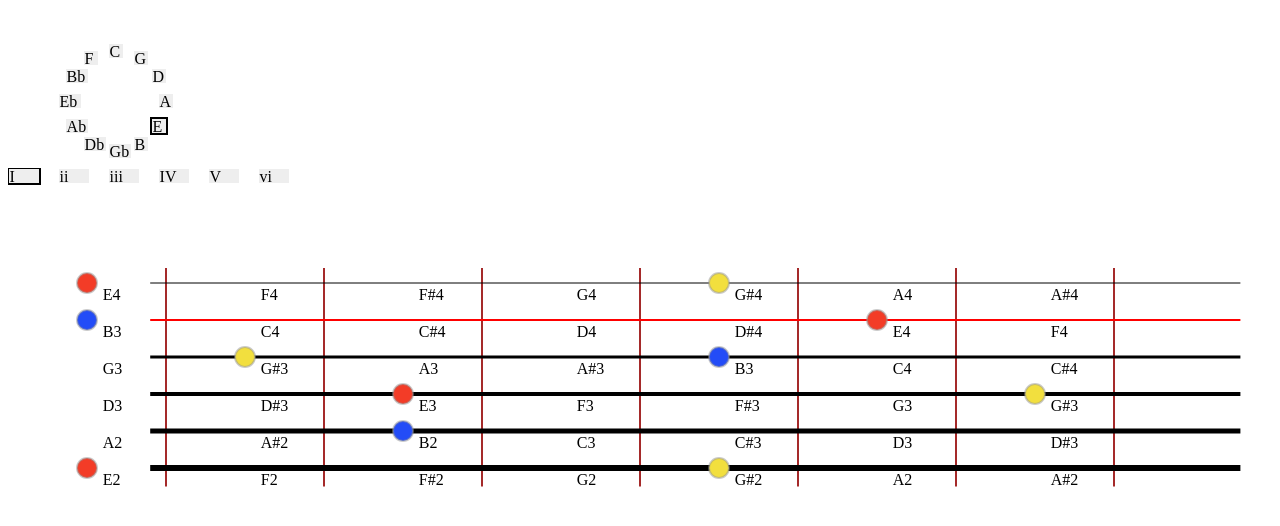
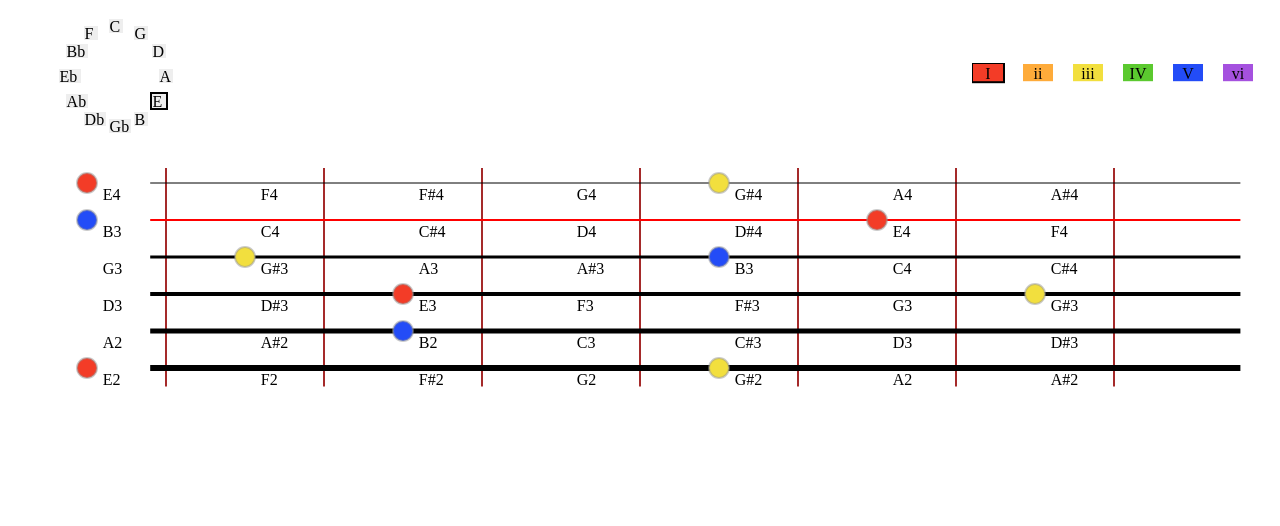
Before and after one commit to warner/chord-helper, a plain HTML site: page index.html in a window 1280 px wide. Shown: the part 48-574 px from the top of the page. Drawn offline with Linux system fonts and the light colour scheme.

Commit message:
fix layout: scale/chord choosers share horz space

```diff
--- a/index.html
+++ b/index.html
@@ -9,8 +9,10 @@
 <body>
 <h1>Chord Helper</h1>
 
-<div id="scale"></div>
-<div id="chord"></div>
+<div id="control">
+  <div id="scale"></div>
+  <div id="chord"></div>
+</div>
 
 <div id="main"></div>
 
--- a/main.js
+++ b/main.js
@@ -183,7 +183,7 @@ function draw_scale_chooser() {
             .attr("class", "scale")
             .attr("transform", function(d) {
                 var x = Math.round(2*r+r*Math.sin(d[0]/3*Math.PI/2));
-                var y = Math.round(1.5*r-r*Math.cos(d[0]/3*Math.PI/2));
+                var y = Math.round(1*r-r*Math.cos(d[0]/3*Math.PI/2));
                 return "translate("+x+","+y+")";
             })
             .on("click", select_scale)
@@ -237,15 +237,16 @@ function draw_chord_chooser() {
     var rects = groups.append("svg:rect")
             .attr("class", function(d) {return "chord-indicator "
                                         +"chord-indicator-"+d[0];})
-            .attr("height", "1em")
+            .attr("height", "1.2em")
             .attr("width", function(d) {
                 return (1 + 0.5*(d[1].length-1) + "em");
             })
-            .attr("fill", "#eee")
+            .attr("fill", function(d){return major_scale_colors[d[1][0]];})
             .attr("stroke-width", "2px")
     ;
     groups.append("svg:text").text(function(d) {return d[0];})
-        .attr("dy", "0.9em").attr("dx", "0.1em")
+        .attr("text-anchor", "middle")
+        .attr("dy", "1.0em").attr("dx", "1em")
     ;
 }
 
--- a/style.css
+++ b/style.css
@@ -10,3 +10,19 @@ line.fret {
     stroke: brown;
     stroke-width: 2px;
 }
+
+div#control {
+    position: relative;
+    height: 150px;
+}
+div#scale {
+    position: absolute;
+    left: 0px;
+    width: 300px;
+}
+
+div#chord {
+    position: absolute;
+    top: 30%;
+    right: 0px;
+}
```
